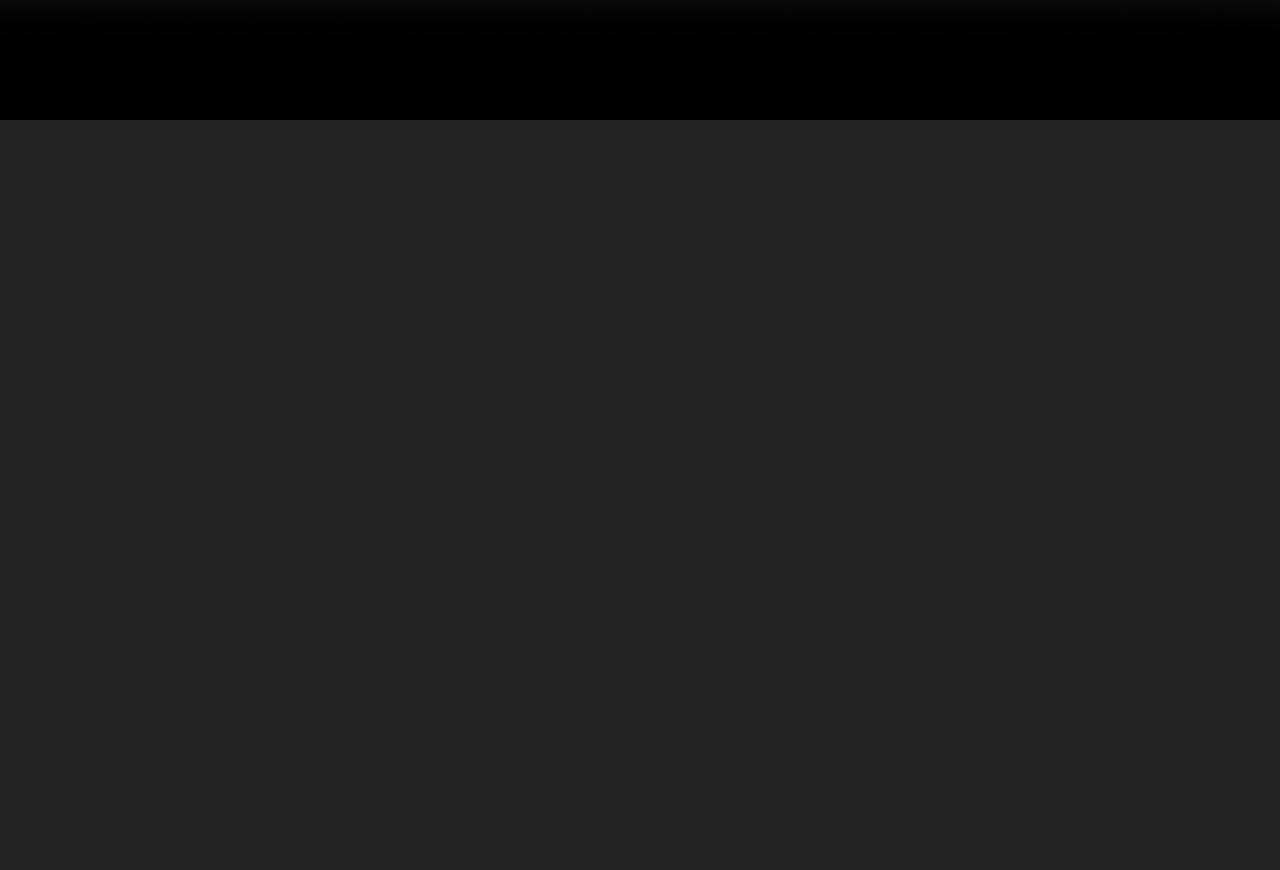
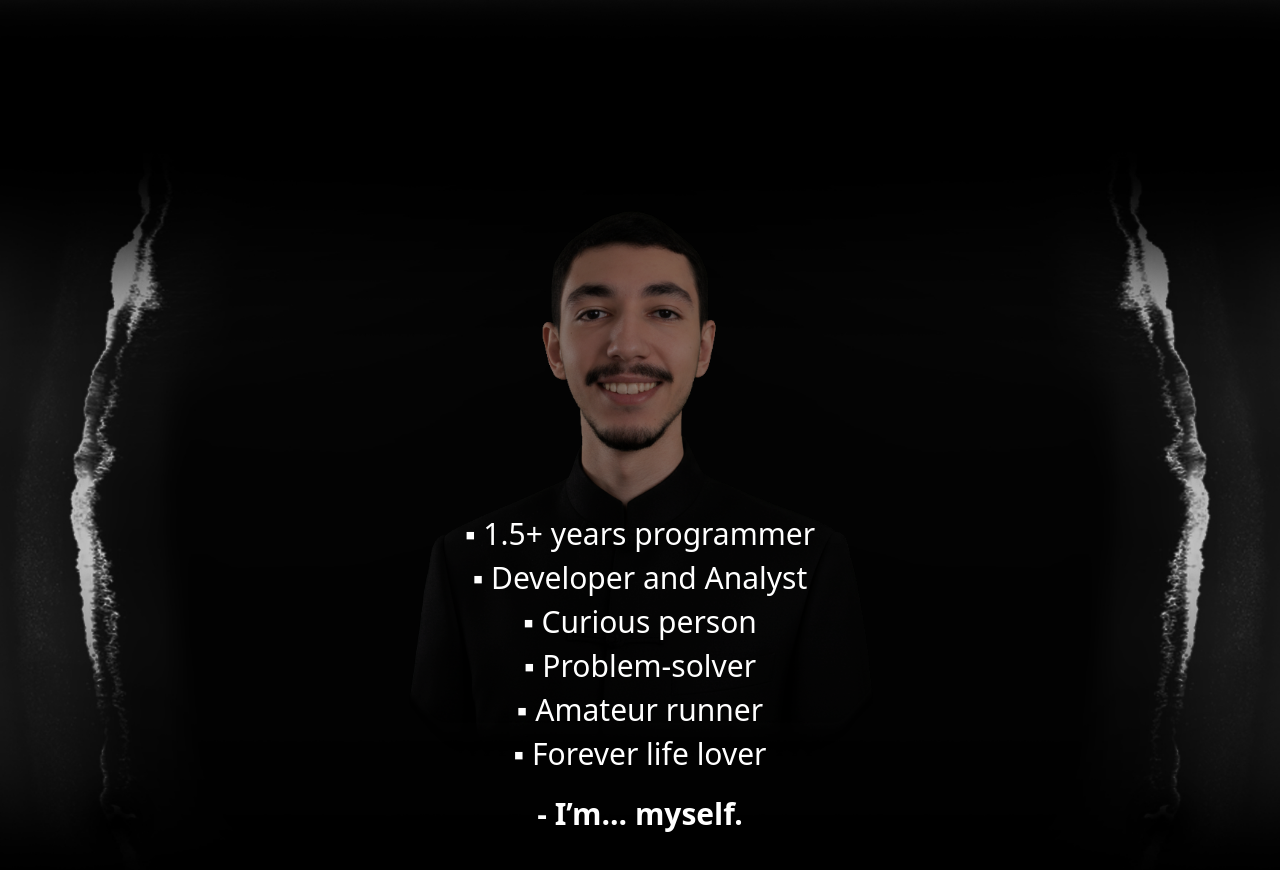
Before and after one commit to FelipeNascimentoDev/portifolio-2026, a React (Vite) app: page / in a window 1280 px wide. Shown: the part 1540-2410 px from the top of the page. Before the commit the page ends 1660 px from the top, so only its background shows below. Built offline with nearby package versions, Linux system fonts and the light colour scheme.

Commit message:
feat(page): create new page for the 3rd section

```diff
--- a/src/App.jsx
+++ b/src/App.jsx
@@ -3,6 +3,7 @@
 import Navbar from './components/Navbar'
 import Welcome from './pages/Welcome'
 import WhoAmI from './pages/WhoAmI'
+import AboutMe from './pages/AboutMe'
 
 function App() {
   const [count, setCount] = useState(0)
@@ -12,6 +13,7 @@
       <Navbar/>
       <Welcome/>
       <WhoAmI/>
+      <AboutMe/>
       {/* <Routes> */}
         {/* <Route path='/' element={}></Route> */}
       {/* </Routes> */}
--- /dev/null
+++ b/src/pages/AboutMe.jsx
@@ -0,0 +1,24 @@
+import pic_of_me from '../assets/PictureMyself-PNG.png'
+
+function AboutMe() {
+  return (
+    <div className="bg-[url('./assets/Section_3.jpg')] bg-cover bg-center bg-no-repeat
+    h-screen w-full flex items-center justify-center">
+      <div>
+      <img src={pic_of_me} width="475px" className='opacity-60 duration-700
+      hover:contrast-0 hover:brightness-100 hover:opacity-10'/>
+        <p className="text-3xl text-white text-center relative flex flex-col -mt-60 gap-2">
+          <span>▪ 1.5+ years programmer</span>
+          <span>▪ Developer and Analyst</span>
+          <span>▪ Curious person</span>
+          <span>▪ Problem-solver</span>
+          <span>▪ Amateur runner </span>
+          <span>▪ Forever life lover</span>
+          <span className="mt-4 font-bold">- I’m... myself.</span>
+        </p>
+      </div>
+    </div>
+  )
+}
+
+export default AboutMe
```
Also changed, not shown: src/assets/Section_3.jpg (added).
